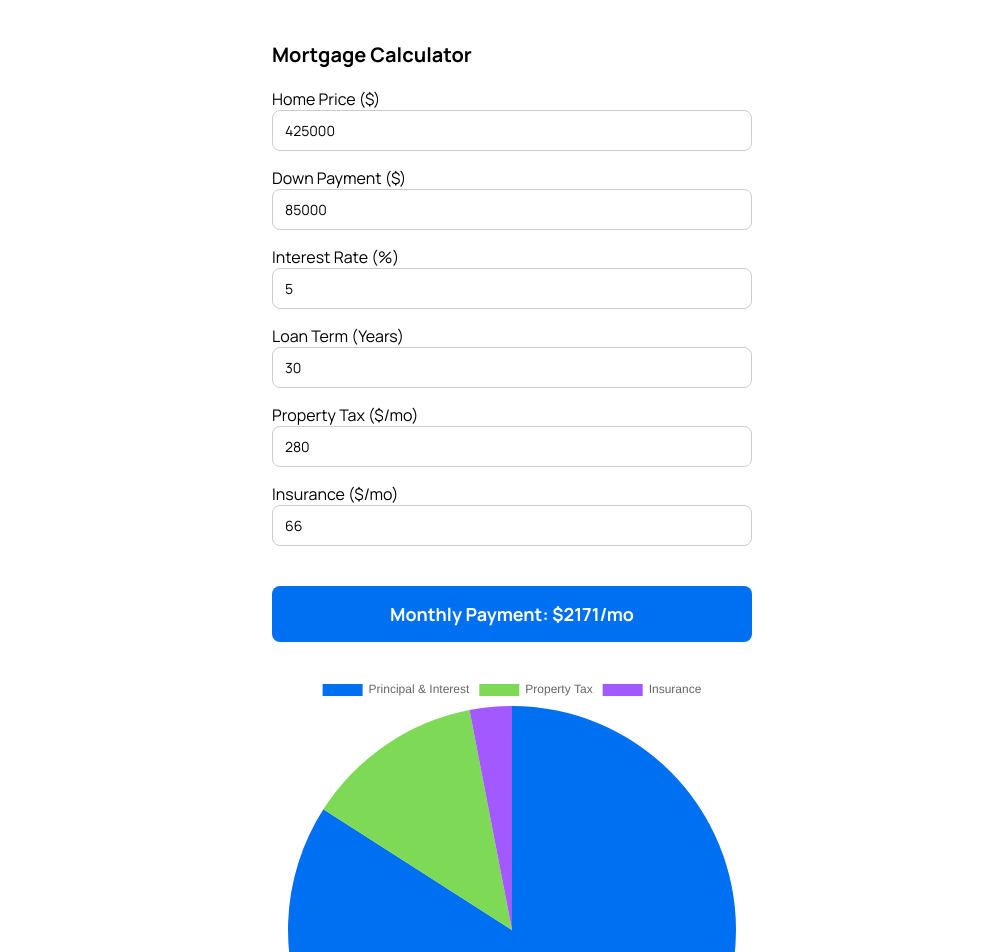
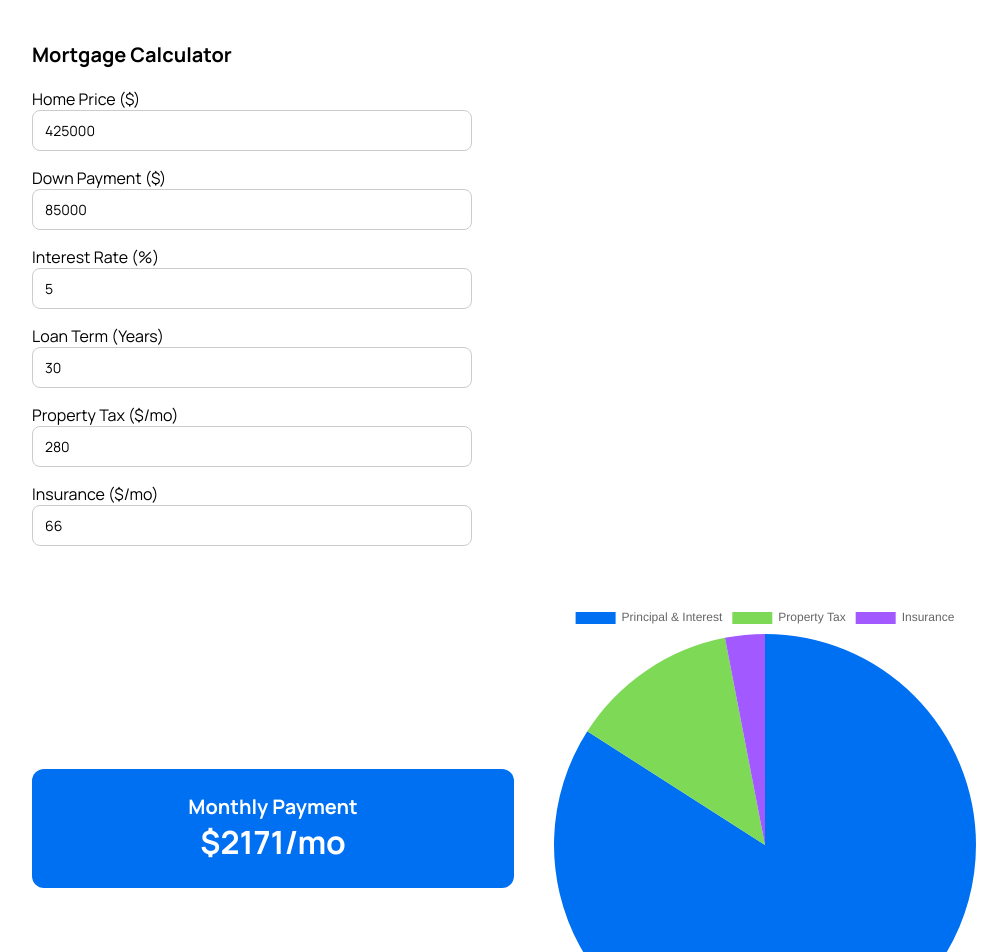
Before and after one commit to rbuzuti1801/mortgage-final-layout, a React (Create React App) app: page / in a window 1280 px wide. Shown: the top 952 px of the page, without its empty margins (128-1135 px from the left). Built offline with nearby package versions, Linux system fonts and the light colour scheme.

Commit message:
Add files via upload

```diff
--- a/src/App.js
+++ b/src/App.js
@@ -47,7 +47,7 @@ export default function App() {
   return (
     <div
       style={{
-        maxWidth: 480,
+        maxWidth: 960,
         margin: "0 auto",
         padding: 24,
       }}
@@ -56,6 +56,7 @@ export default function App() {
         Mortgage Calculator
       </h2>
 
+      <div style={{ maxWidth: 440 }}>
         <label>Home Price ($)</label>
         <input
           type="number"
@@ -104,24 +105,36 @@ export default function App() {
           value={insurance}
           onChange={(e) => setInsurance(Number(e.target.value))}
         />
+      </div>
 
       <div
         style={{
-          marginTop: 24,
-          padding: 16,
-          backgroundColor: "#0070F3",
-          borderRadius: 8,
-          fontWeight: 700,
-          fontSize: 18,
-          textAlign: "center",
-          color: "#fff",
+          marginTop: 40,
+          display: "flex",
+          flexWrap: "wrap",
+          gap: 24,
+          justifyContent: "space-between",
+          alignItems: "center",
         }}
       >
-        Monthly Payment: ${monthlyTotal.toFixed(0)}/mo
+        <div
+          style={{
+            flex: "1 1 280px",
+            backgroundColor: "#0070F3",
+            borderRadius: 12,
+            padding: 24,
+            color: "#ffffff",
+            fontWeight: 700,
+            fontSize: 20,
+            textAlign: "center",
+          }}
+        >
+          Monthly Payment<br />
+          <span style={{ fontSize: 32 }}>${monthlyTotal.toFixed(0)}/mo</span>
         </div>
-
-      <div style={{ marginTop: 32 }}>
+        <div style={{ flex: "1 1 300px" }}>
           <Pie data={data} />
+        </div>
       </div>
     </div>
   )
```
Lines whose indentation alone changed are shown as unchanged.
